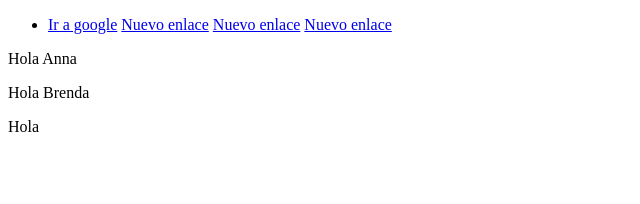
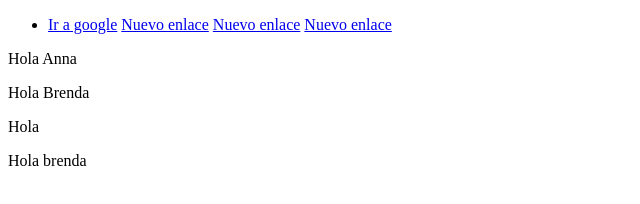
Before and after one commit to Eduardo9807/Pagina-cine-Frontend, a plain HTML site: page HTML/index.html in a window 1280 px wide. Shown: the whole page, without its empty margins (0-640 px from the left). Drawn offline with Linux system fonts and the light colour scheme.

Commit message:
agregando saludo

```diff
--- a/HTML/index.html
+++ b/HTML/index.html
@@ -22,6 +22,8 @@
     </header>
 
     <p>Hola</p>
+    <p>Hola brenda</p>
+
 
 </body>
 </html>
```
